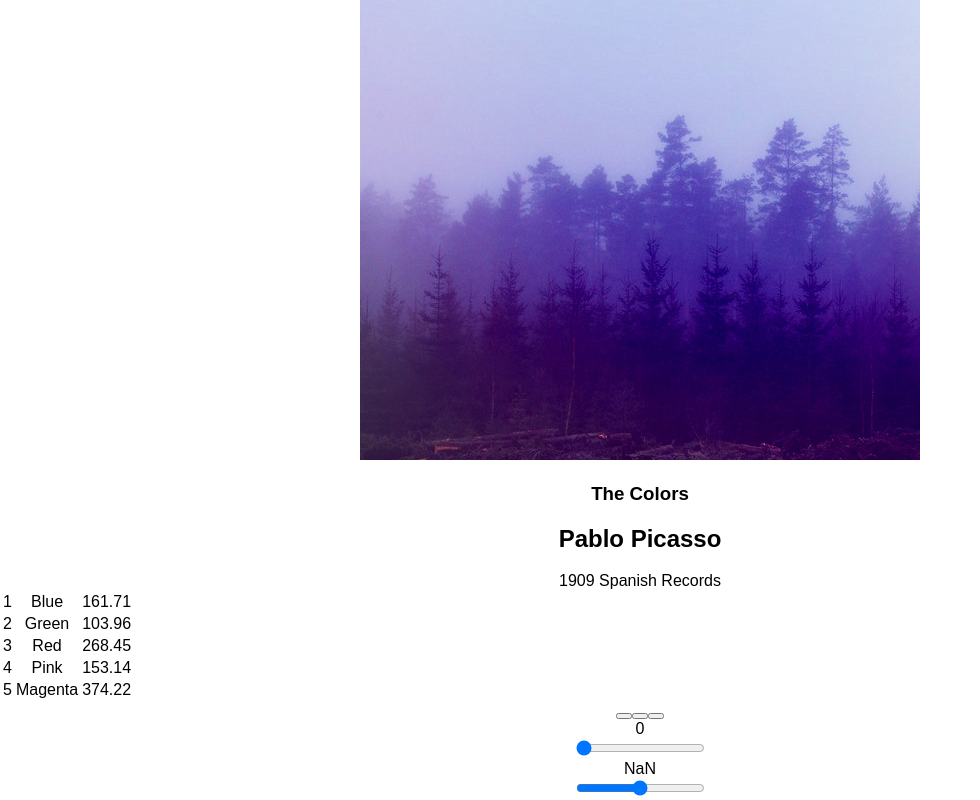
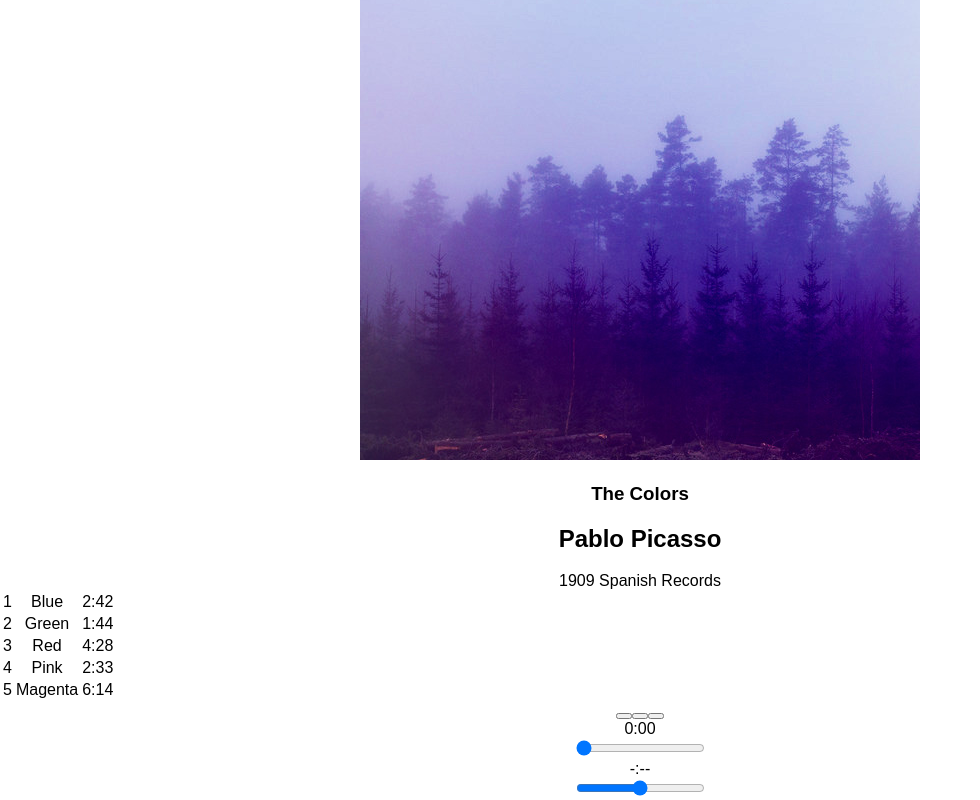
Before and after one commit to bstatt/bloc-jams-react, a React (Create React App) app: page /album/the-colors in a window 1280 px wide. Shown: the part 198-998 px from the top of the page, without its empty margins (0-980 px from the left). Built offline with nearby package versions, Linux system fonts and the light colour scheme; some icons are missing.

Commit message:
range inputs assignment complete

```diff
--- a/src/components/Album.js
+++ b/src/components/Album.js
@@ -90,6 +90,17 @@
     this.setState({currentTime : newTime})
   }
 
+  formatTime(time) {
+    let minutes = Math.floor(time / 60);
+    let seconds = Math.round(time - minutes * 60);
+
+    if (isNaN(time)){
+      return "-:--"
+    } else {
+      return minutes + (9 < seconds ? ':':':0') + seconds;
+    }
+  }
+
   handleVolumeChange(e) {
     const newVolume = e.target.value;
     this.audioElement.volume = newVolume;
@@ -157,7 +168,7 @@
             <tr className="song" key={index} onClick={() => this.handleSongClick(song)} onMouseEnter={() => this.handleMouseEnter(song, index)} onMouseLeave={() => this.handleMouseLeave(song, index)}>
              {this.renderIcons(song, index)}
              <td className="song-title">{song.title}</td>
-             <td className="song-duration">{song.duration}</td>
+             <td className="song-duration">{this.formatTime(song.duration)}</td>
             </tr>
           )}
           </tbody>
@@ -173,6 +184,7 @@
           handleNextClick={() => this.handleNextClick()}
           handleTimeChange={(e) => this.handleTimeChange(e) }
           handleVolumeChange={(e) => this.handleVolumeChange(e)}
+          formatTime={(time) => this.formatTime(time)}
         />
       </section>
     );
--- a/src/components/PlayerBar.js
+++ b/src/components/PlayerBar.js
@@ -16,7 +16,7 @@
           </button>
         </section>
         <section id="time-control">
-          <div className="current-time">{this.props.currentTime}</div>
+          <div className="current-time">{this.props.formatTime(this.props.currentTime)}</div>
             <input
             type="range"
             className="seek-bar"
@@ -26,7 +26,7 @@
             step="0.01"
             onChange={this.props.handleTimeChange}
             />
-          <div className="total-time">{this.props.duration}</div>
+          <div className="total-time">{this.props.formatTime(this.props.duration)}</div>
         </section>
         <section id="volume-control">
           <div className="icon ion-volume-low"></div>
```
